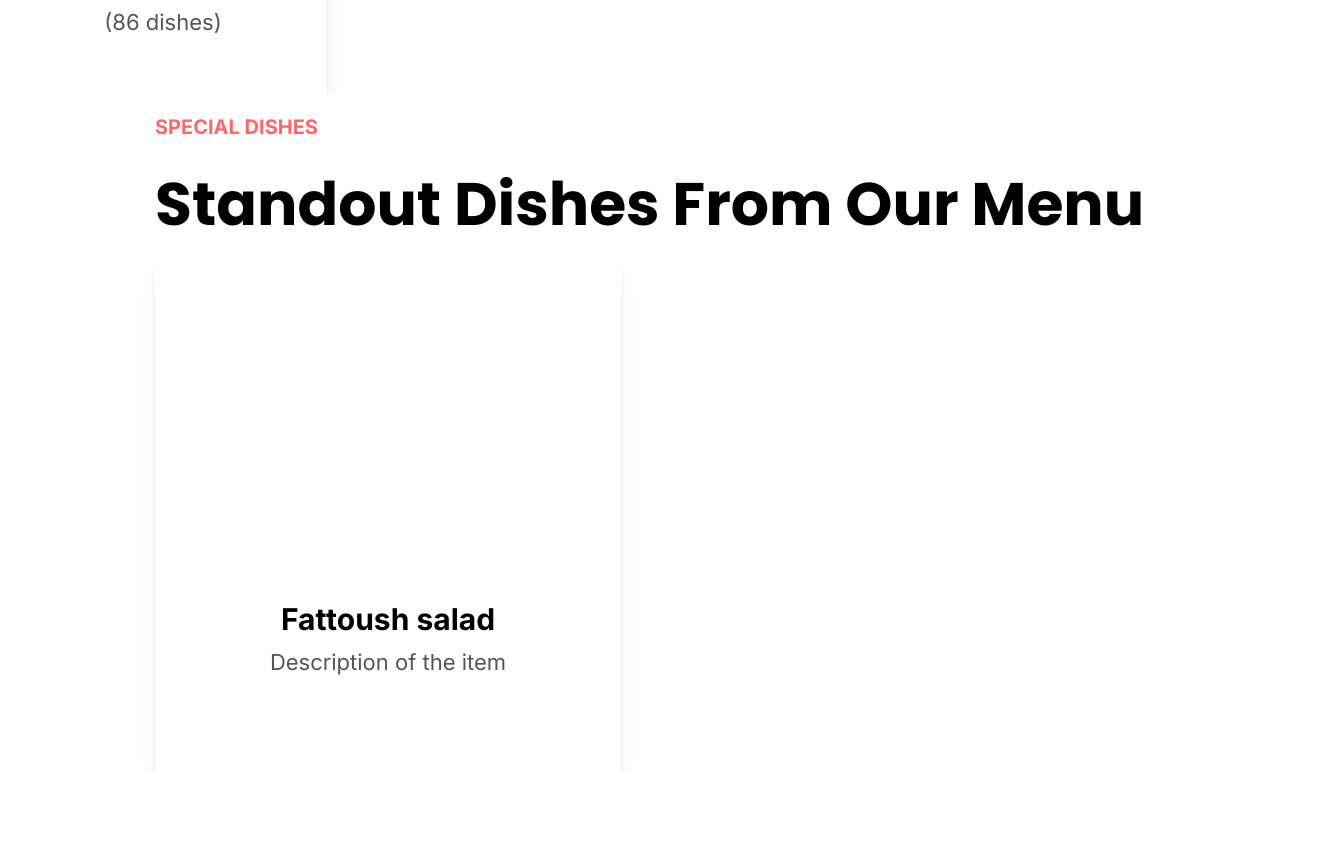
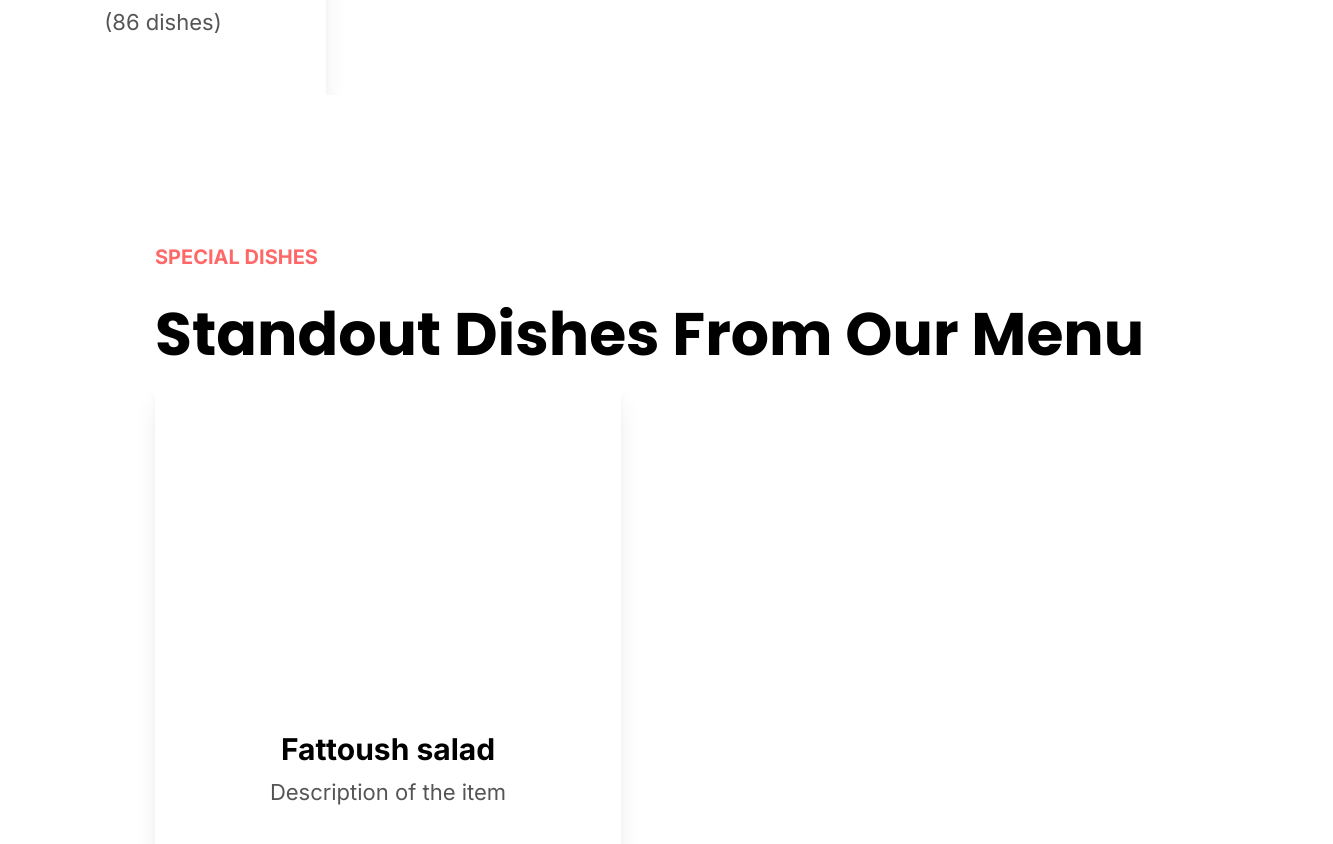
Before and after one commit to reszegiroland01/Restaurant, a plain HTML site: page index.html in a window 1280 px wide. Shown: the part 488-1332 px from the top of the page, 1333 px wide, since content can reach past the window. Before the commit the page ends 1260 px from the top, so only its background shows below. Drawn offline with Linux system fonts and the light colour scheme; no server answers.

Commit message:
standout skeleton

```diff
--- a/index.css
+++ b/index.css
@@ -128,9 +128,8 @@ h2{
 .standout-dishes{
     margin: 0;
     padding: 0;
-
-    width: 92vw;
-    padding-left: 155px;
+    margin-top: 150px;
+    margin-left: 155px;
 
 
 }
```
